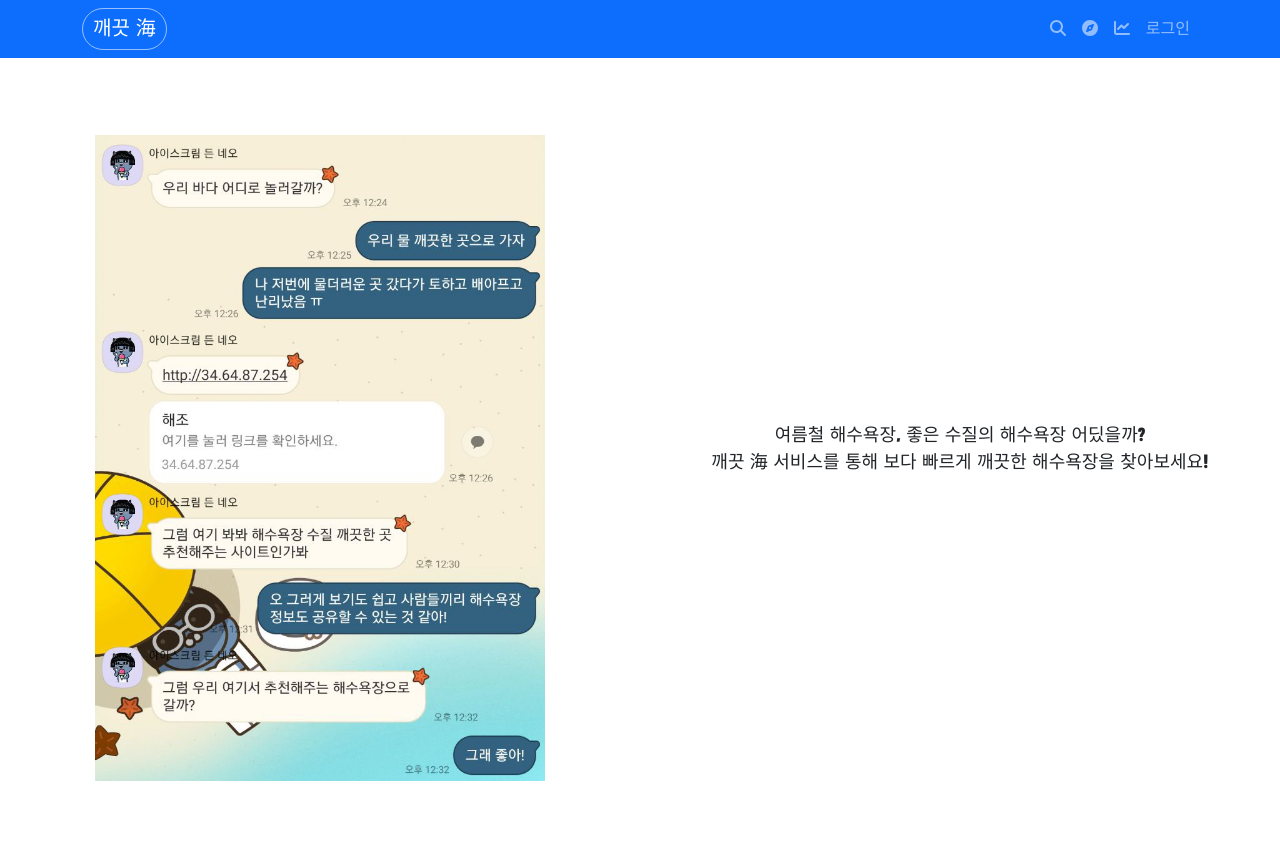
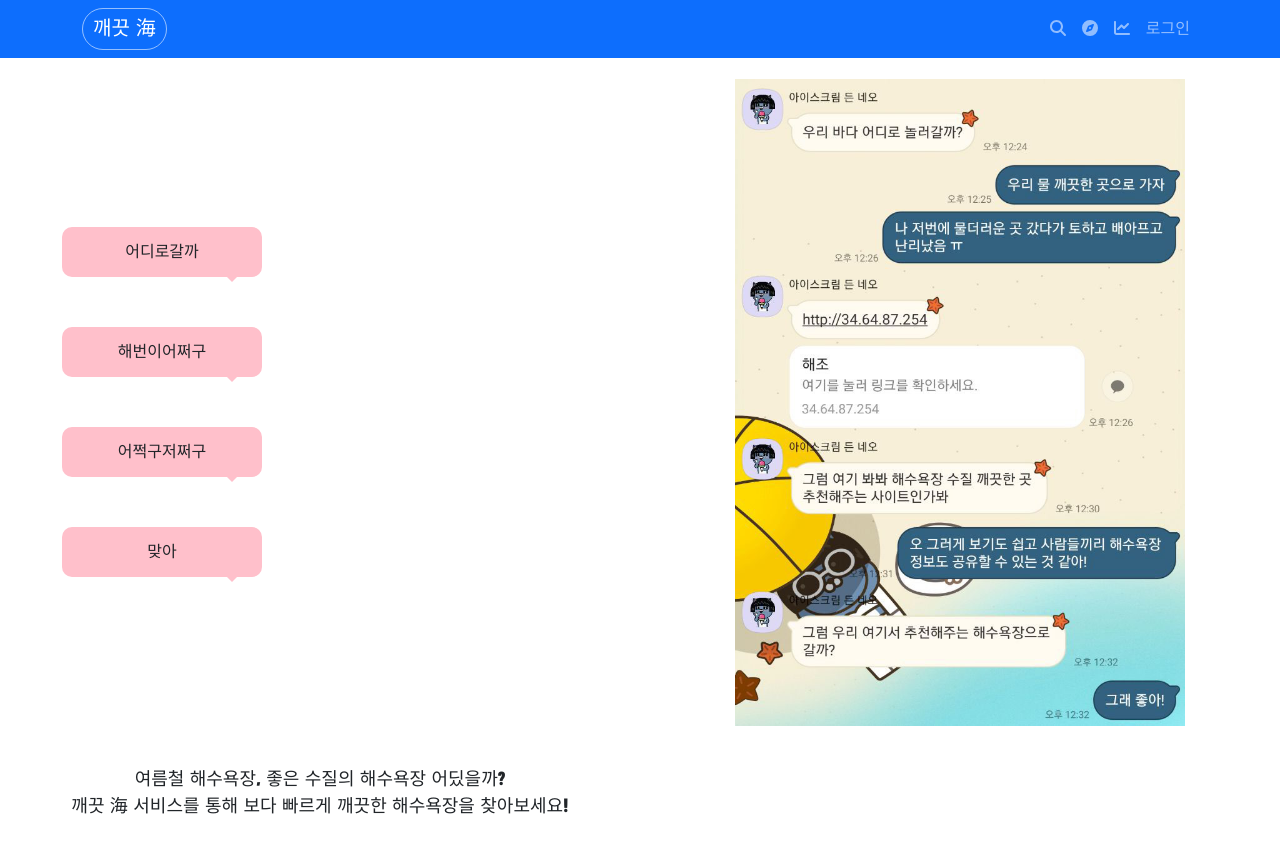
Before and after one commit to hyeb-in/clean-sea, a React (Create React App) app in the folder front/: page / in a window 1280 px wide. Shown: the top 852 px of the page. Built offline with nearby package versions, Linux system fonts and the light colour scheme; no server answers.

Commit message:
푸시푸시

```diff
--- /dev/null
+++ b/front/src/components/common/Chats.js
@@ -0,0 +1,20 @@
+import TextBubble from "./microComponents/TextBubble";
+
+const Chats = () => {
+  return (
+    <div>
+      <TextBubble className="speech-bubble left" text="어디로갈까"></TextBubble>
+      <TextBubble
+        className="speech-bubble right"
+        text="해번이어쩌구"
+      ></TextBubble>
+      <TextBubble
+        className="speech-bubble left"
+        text="어쩍구저쩌구"
+      ></TextBubble>
+      <TextBubble className="speech-bubble right" text="맞아"></TextBubble>
+    </div>
+  );
+};
+
+export default Chats;
--- /dev/null
+++ b/front/src/components/common/chats.css
@@ -0,0 +1,22 @@
+.speech-bubble {
+  position: relative;
+  background: pink;
+  margin: 50px;
+  width: 200px;
+  height: 50px;
+  border-radius: 10px;
+  text-align: center;
+  line-height: 50px;
+}
+
+.speech-bubble:after {
+  content: "";
+  position: absolute;
+  top: 100%;
+  left: 85%; /* 가운데 정렬된 위치로 수정 */
+  transform: translateX(-50%);
+  border-top: 5px solid pink;
+  border-left: 5px solid transparent;
+  border-right: 5px solid transparent;
+  border-bottom: 5px solid transparent;
+}
--- /dev/null
+++ b/front/src/components/common/microComponents/TextBubble.js
@@ -0,0 +1,4 @@
+const TextBubble = ({ text }) => {
+  return <div className="speech-bubble">{text}</div>;
+};
+export default TextBubble;
--- a/front/src/index.css
+++ b/front/src/index.css
@@ -3,6 +3,7 @@
 @import "bootstrap/dist/css/bootstrap.min.css";
 @import "./components/review/review.css";
 @import "./components/review/comment/comment.css";
+@import "./components/common/chats.css";
 
 body {
   font-family: "Black Han Sans", sans-serif;
--- a/front/src/pages/Main.js
+++ b/front/src/pages/Main.js
@@ -5,6 +5,7 @@ import HighchartsMap from "highcharts/modules/map";
 import ExportingModule from "highcharts/modules/exporting";
 import ExportDataModule from "highcharts/modules/export-data";
 import AccessibilityModule from "highcharts/modules/accessibility";
+import Chats from "../components/common/Chats";
 // import "./font/font.css";
 
 // Initialize Highcharts modules
@@ -104,8 +105,14 @@ const Main = () => {
   }, []);
 
   return (
-    <Container fluid style={{ width: "100%", height: "100%", backgroundSize: "cover" }}>
+    <Container
+      fluid
+      style={{ width: "100%", height: "100%", backgroundSize: "cover" }}
+    >
       <Row className="align-items-center" style={{ height: "100vh" }}>
+        <Col>
+          <Chats />
+        </Col>
         <Col md={6} className="text-center">
           <img
             className="kakaoImage"
@@ -114,20 +121,27 @@ const Main = () => {
               width: "450px",
               height: "auto",
             }}
-            alt="Kakao Image"
+            alt="Kakao"
           />
         </Col>
         <Col md={6}>
           <div className="text-center">
-            <p style={{ fontSize: "18px", lineHeight: "1.5", fontFamily: 'Black Han Sans, sans-serif' }}>
-              여름철 해수욕장, 좋은 수질의 해수욕장 어딨을까?<br />
+            <p
+              style={{
+                fontSize: "18px",
+                lineHeight: "1.5",
+                fontFamily: "Black Han Sans, sans-serif",
+              }}
+            >
+              여름철 해수욕장, 좋은 수질의 해수욕장 어딨을까?
+              <br />
               깨끗 海 서비스를 통해 보다 빠르게 깨끗한 해수욕장을 찾아보세요!
             </p>
           </div>
         </Col>
       </Row>
       <Row>
-        <Col id="container" style={{ width: "100%", height: "800px" }} ></Col>
+        <Col id="container" style={{ width: "100%", height: "800px" }}></Col>
       </Row>
     </Container>
   );
```
